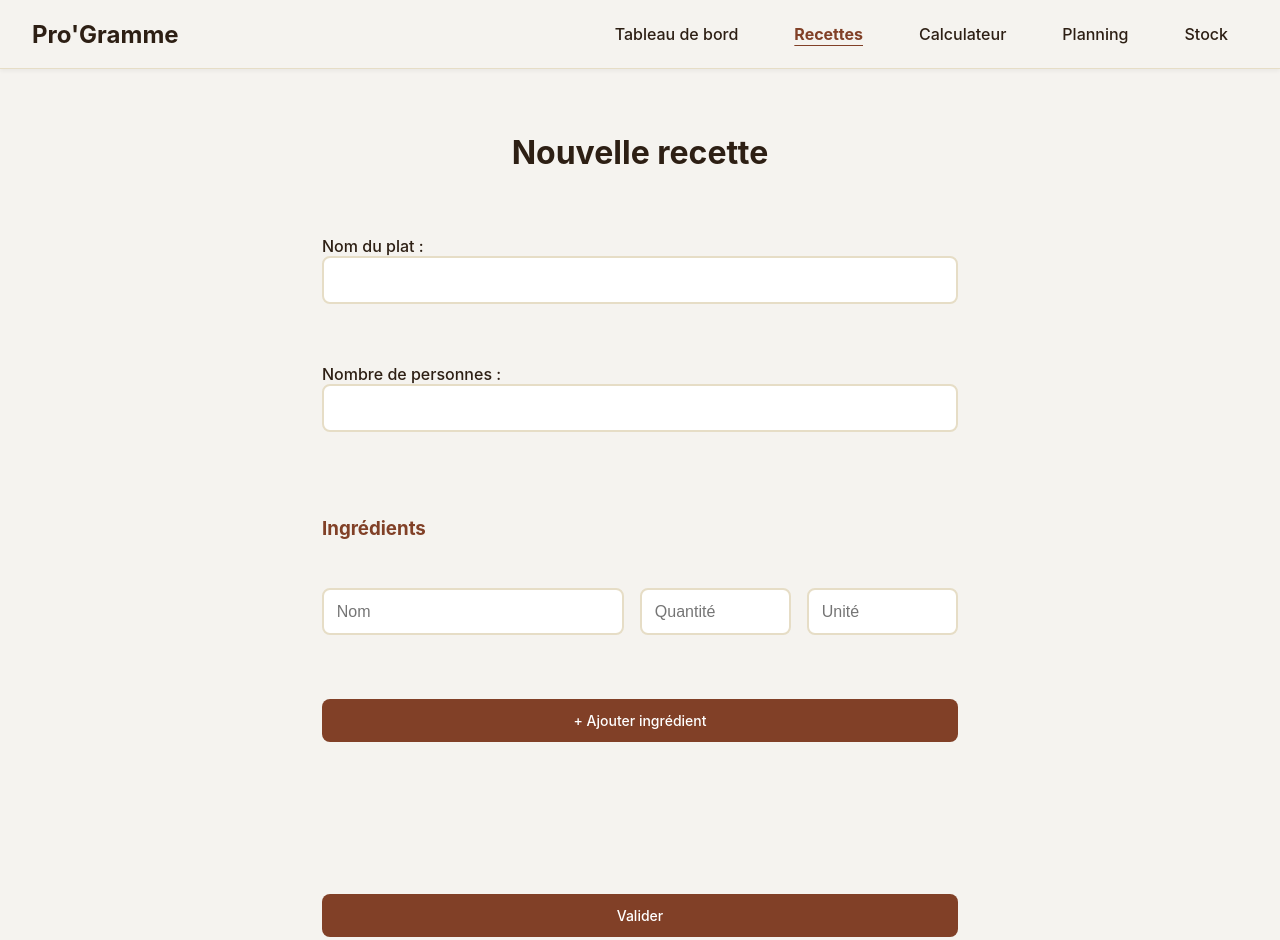
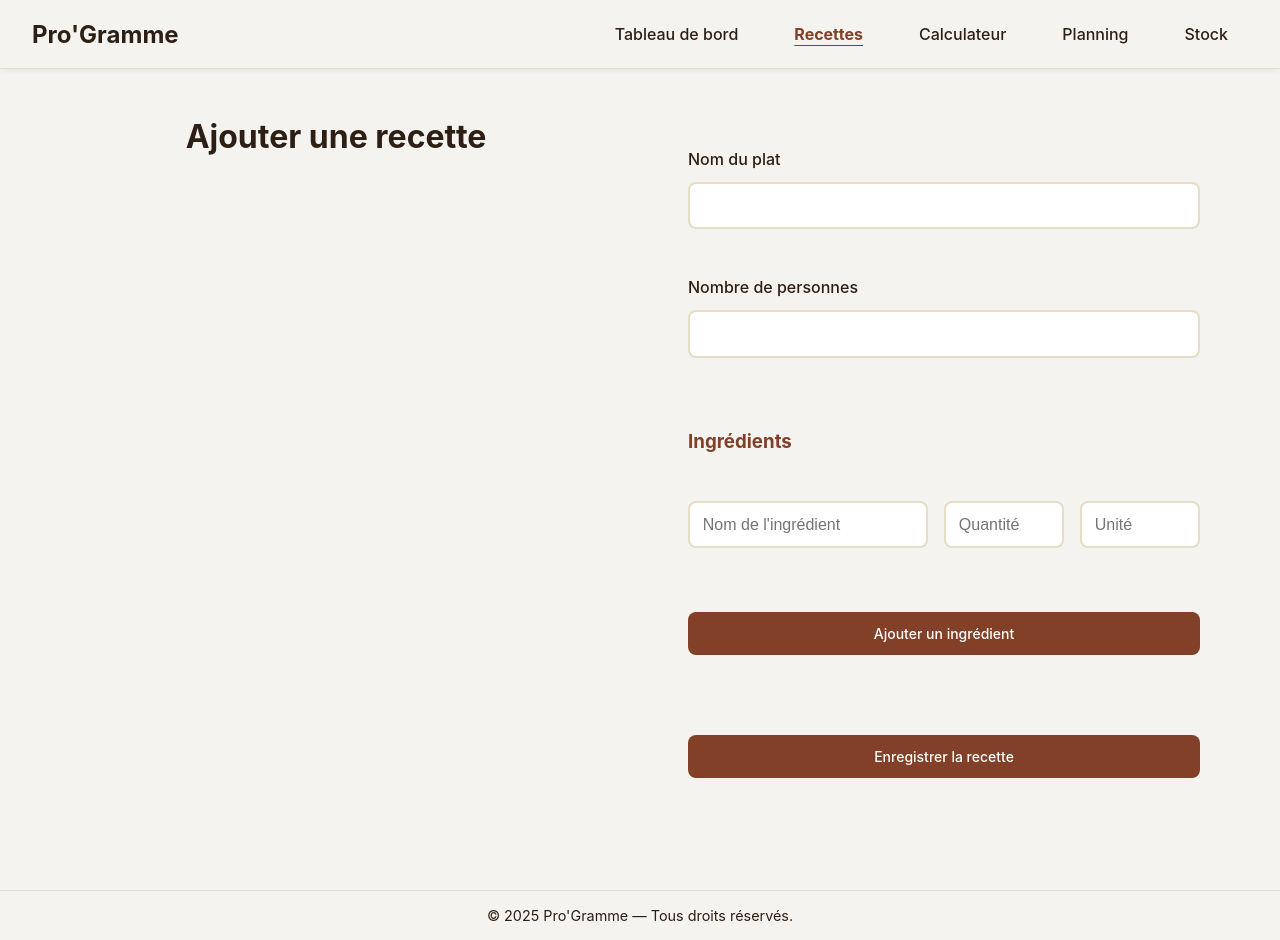
Before and after one commit to Hemmy-Lola/Pro-Gramme, a plain HTML site: page html/add-recipe.html in a window 1280 px wide. Shown: the top 940 px of the page. Drawn offline with Linux system fonts and the light colour scheme.

Commit message:
fix: route page add-recipe

```diff
--- a/html/add-recipe.html
+++ b/html/add-recipe.html
@@ -1,12 +1,12 @@
 <!DOCTYPE html>
-<html lang="en">
+<html lang="fr">
 <head>
     <meta charset="UTF-8">
-    <meta name="viewport" content="width=device-width, initial-scale=1.0">
+    <title>Ajouter une recette – Pro'Gramme</title>
+    <meta name="viewport" content="width=device-width, initial-scale=1">
     <link rel="stylesheet" href="../css/style.css">
-    <title>Ajout de recette – Pro'Gramme</title>
 </head>
-<body class="add-recipe-page">
+<body>
     <header class="site-header">
         <div class="logo">Pro'Gramme</div>
         <button class="burger-menu" aria-label="Menu">
@@ -16,44 +16,48 @@
         </button>
         <nav class="nav-menu">
             <ul>
-        <li><a href="/index.html" class="nav-link">Tableau de bord</a></li>
-        <li><a href="/html/my-recipes.html" class="nav-link active">Recettes</a></li>
-        <li><a href="/html/calculator.html" class="nav-link">Calculateur</a></li>
-        <li><a href="/html/planning.html" class="nav-link">Planning</a></li>
-        <li><a href="/html/stock.html" class="nav-link">Stock</a></li>
+                <li><a href="../index.html" class="nav-link">Tableau de bord</a></li>
+                <li><a href="./my-recipes.html" class="nav-link active">Recettes</a></li>
+                <li><a href="./calculator.html" class="nav-link">Calculateur</a></li>
+                <li><a href="./planning.html" class="nav-link">Planning</a></li>
+                <li><a href="./stock.html" class="nav-link">Stock</a></li>
             </ul>
         </nav>
     </header>
-    <main>
+
+    <main class="recipe-form-container">
+        <h1 class="centered-title">Ajouter une recette</h1>
+
         <form id="recipe-form">
-            <h1>Nouvelle recette</h1>
+            <div class="form-group">
+                <label for="nom">Nom du plat</label>
+                <input type="text" id="nom" name="nom" required>
+            </div>
 
-            <label>Nom du plat :
-              <input type="text" name="nom" required>
-            </label>
-
-            <label>Nombre de personnes :
-              <input type="number" name="personnes" required>
-            </label>
+            <div class="form-group">
+                <label for="personnes">Nombre de personnes</label>
+                <input type="number" id="personnes" name="personnes" min="1" required>
+            </div>
 
             <h3>Ingrédients</h3>
             <div id="ingredients">
                 <div class="ingredient">
-                <input type="text" name="ingredient-nom[]" placeholder="Nom" required>
+                    <input type="text" name="ingredient-nom[]" placeholder="Nom de l'ingrédient" required>
                     <input type="number" name="ingredient-quantite[]" placeholder="Quantité" required>
                     <input type="text" name="ingredient-unite[]" placeholder="Unité" required>
                 </div>
             </div>
 
-            <button class="cta" type="button" onclick="addIngredient()">+ Ajouter ingrédient</button>
-            <br><br>
-            <button class="cta" type="submit">Valider</button>
+            <button type="button" class="cta" onclick="addIngredient()">Ajouter un ingrédient</button>
+            <button type="submit" class="cta">Enregistrer la recette</button>
         </form>
     </main>
-    <script src="../js/add-recipe.js"></script>
-</body>
+
     <footer>
         <p>&copy; 2025 Pro'Gramme — Tous droits réservés.</p>
     </footer>
+
+    <script src="../js/add-recipe.js"></script>
     <script src="../js/nav.js"></script>
+</body>
 </html>
```
Lines whose indentation alone changed are shown as unchanged.
